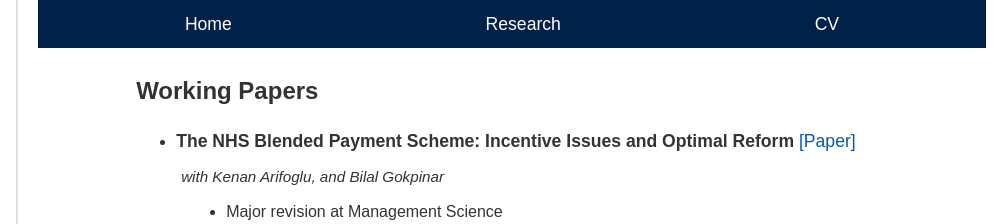
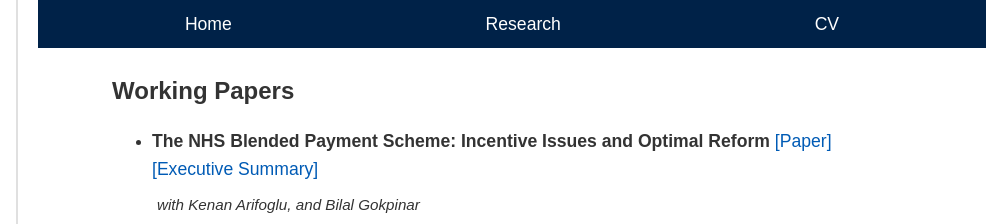
Before and after one commit to SaraMohammadi22/SaraMohammadi22.github.io, a plain HTML site: page research.html in a window 1280 px wide. Shown: the top 224 px of the page, 274-1280 px from the left. Drawn offline with Linux system fonts and the light colour scheme.

Commit message:
Update research.html

```diff
--- a/research.html
+++ b/research.html
@@ -57,6 +57,7 @@
                             <span class="paper-title">
                                 <strong>The NHS Blended Payment Scheme: Incentive Issues and Optimal Reform</strong>
                                 <a href="https://papers.ssrn.com/sol3/papers.cfm?abstract_id=5274537" target="_blank">[Paper]</a>
+                                <a href="https://liveuclac-my.sharepoint.com/:b:/g/personal/uceiohf_ucl_ac_uk/EcX3QY5mBYZLtCANFqS4zYkBEX98RqwTjQlelM-lhjT6zg?e=b1vg2B" target="_blank">[Executive Summary]</a>
                             </span>
 
                             <p class="authors">
```
